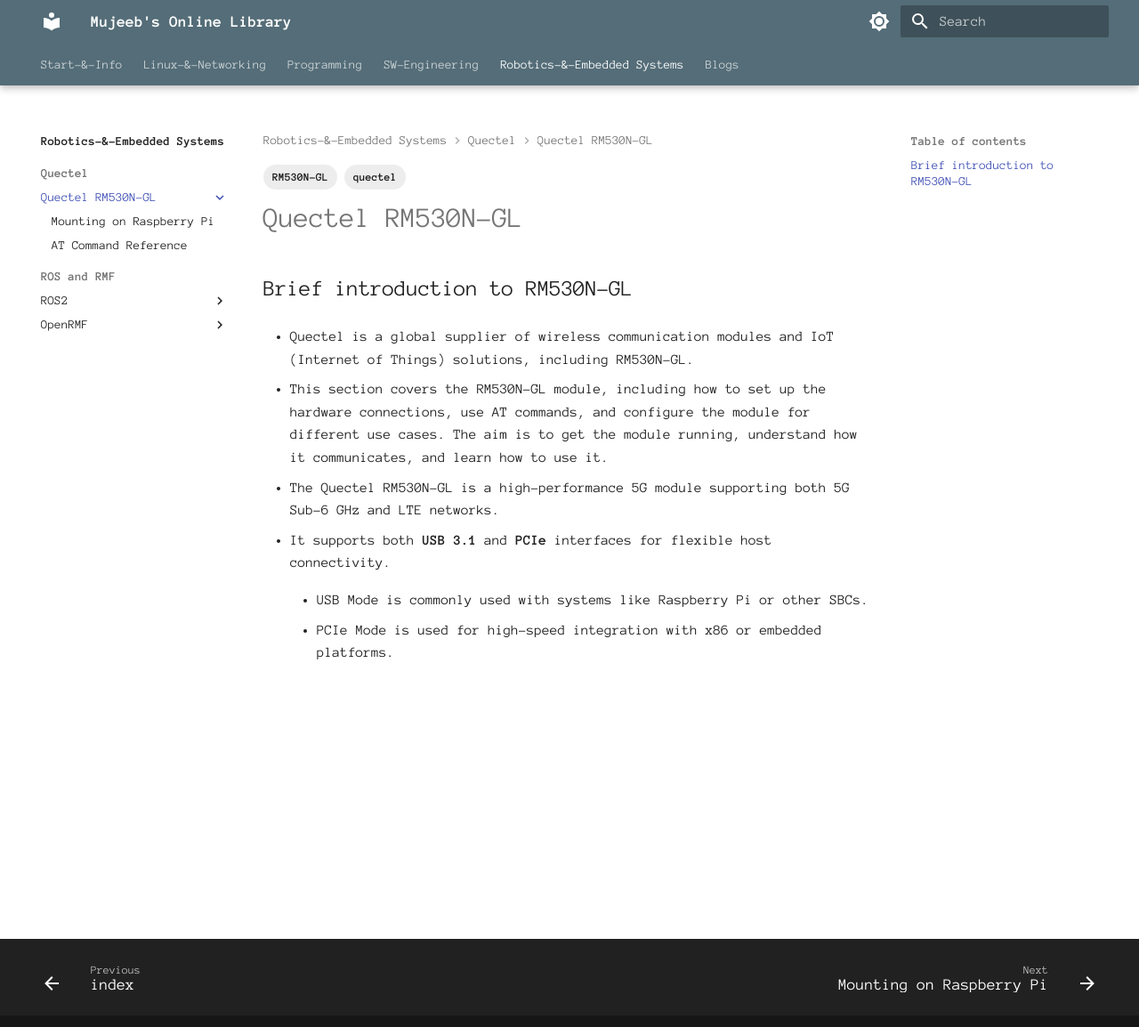
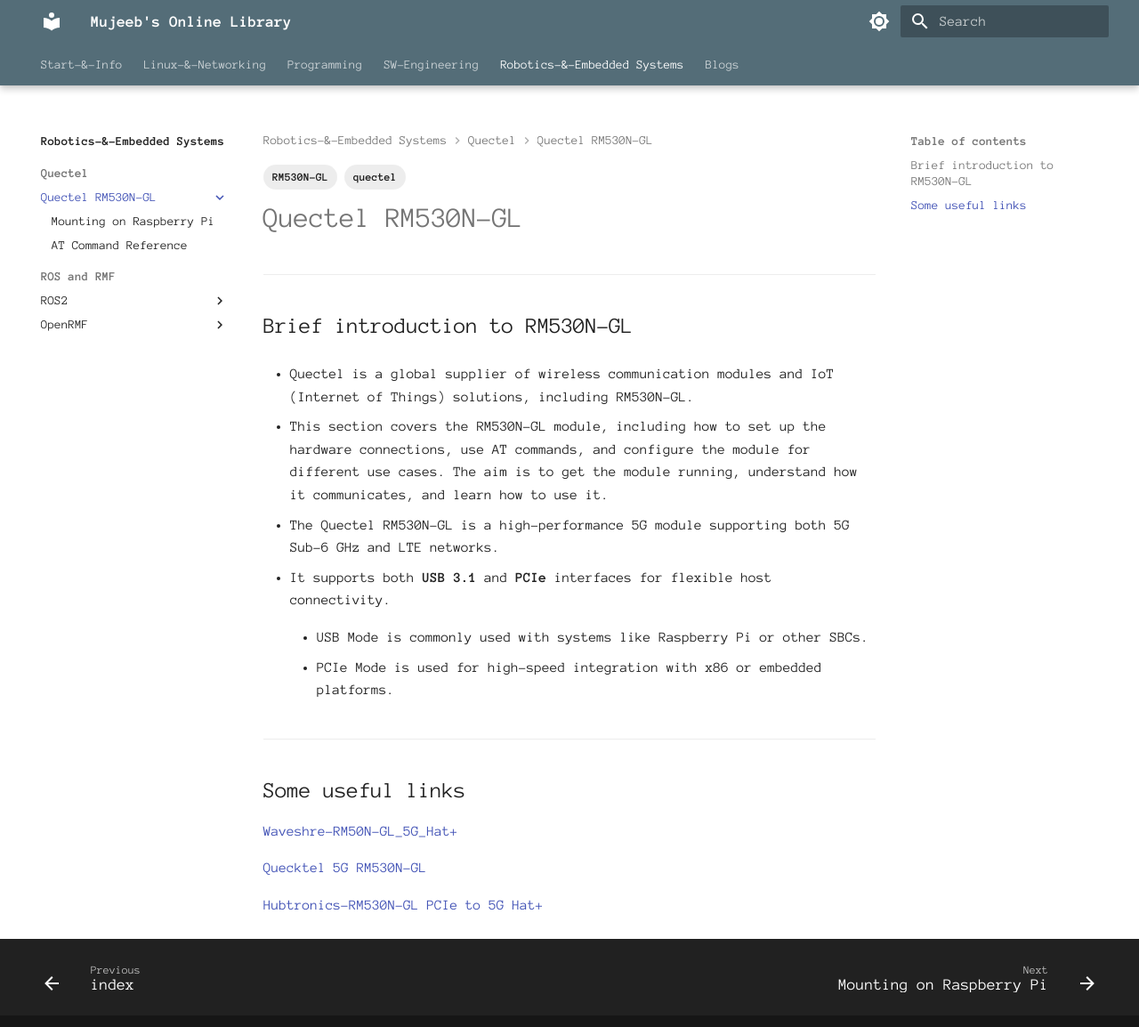
Before and after one commit to alohamujeeb/alohamujeeb.github.io, an MkDocs documentation site: the page built from docs/embsys-drobot/Quectel-RM530N-GL/index.md, in a window 1280 px wide and 1165 px high. Shown: the top 1154 px of the window at 89% size. Built offline with MkDocs 1.6.1 and Material for MkDocs 9.7.7, drawn with Linux system fonts in a browser that asks for light colours.

Commit message:
minor changes

```diff
--- a/docs/embsys-drobot/Quectel-RM530N-GL/index.md
+++ b/docs/embsys-drobot/Quectel-RM530N-GL/index.md
@@ -6,6 +6,7 @@
 ---
 # Quectel RM530N-GL
 
+---
 ## Brief introduction to RM530N-GL
 - Quectel is a global supplier of wireless communication modules and IoT (Internet of Things) solutions, including RM530N-GL.
 
@@ -18,3 +19,12 @@
 	- USB Mode is commonly used with systems like Raspberry Pi or other SBCs.
 
 	- PCIe Mode is used for high-speed integration with x86 or embedded platforms.
+
+---
+## Some useful links
+
+[Waveshre-RM50N-GL_5G_Hat+](https://www.waveshare.com/wiki/RM530N-GL_5G_HAT+#RM5xx_Series_Module){:target="_blank"}
+
+[Quecktel 5G RM530N-GL](https://www.quectel.com/product/5g-rm530n-gl/){:target="_blank"}
+
+[Hubtronics-RM530N-GL PCIe to 5G Hat+](https://www.hubtronics.in/rm530n-gl-5g-hat-plus?srsltid=AfmBOor0o1-OiXnwroMSHIjHqa-Fa92hwIS_DCLU8MhuV3YA5WxNgYaD){:target="_blank"}
```
Also changed, not shown: docs/embsys-drobot/Quectel-RM530N-GL/RM530N_RPi_connections.md (+11 -0 lines), docs/embsys-drobot/Quectel-RM530N-GL/at-command-reference.md (+1 -6 lines), docs/programming/frameworks/quicgo101/index.md (+2 -2 lines), docs/programming/languages/golang101/index.md (+1 -1 lines), docs/programming/languages/rust101/index.md (+1 -1 lines).
